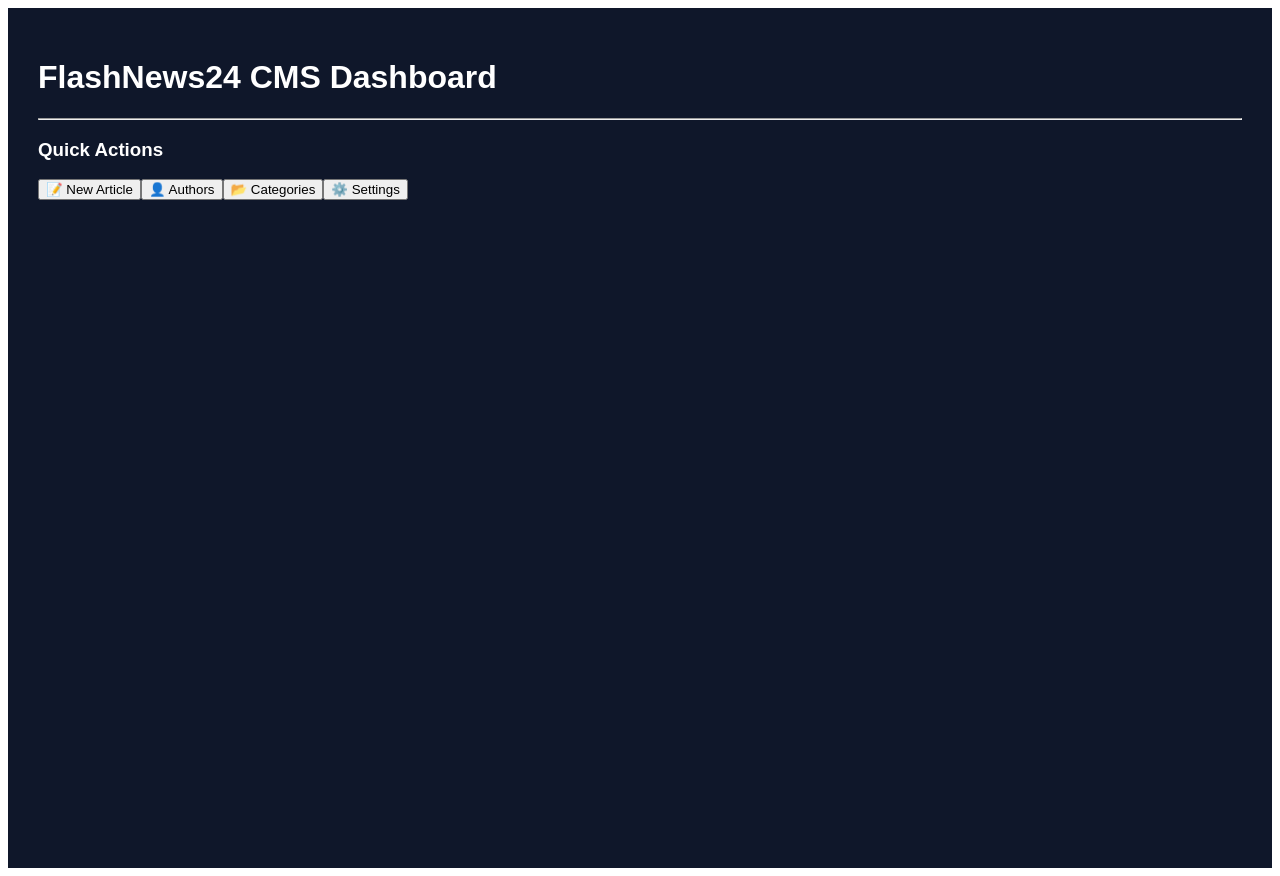
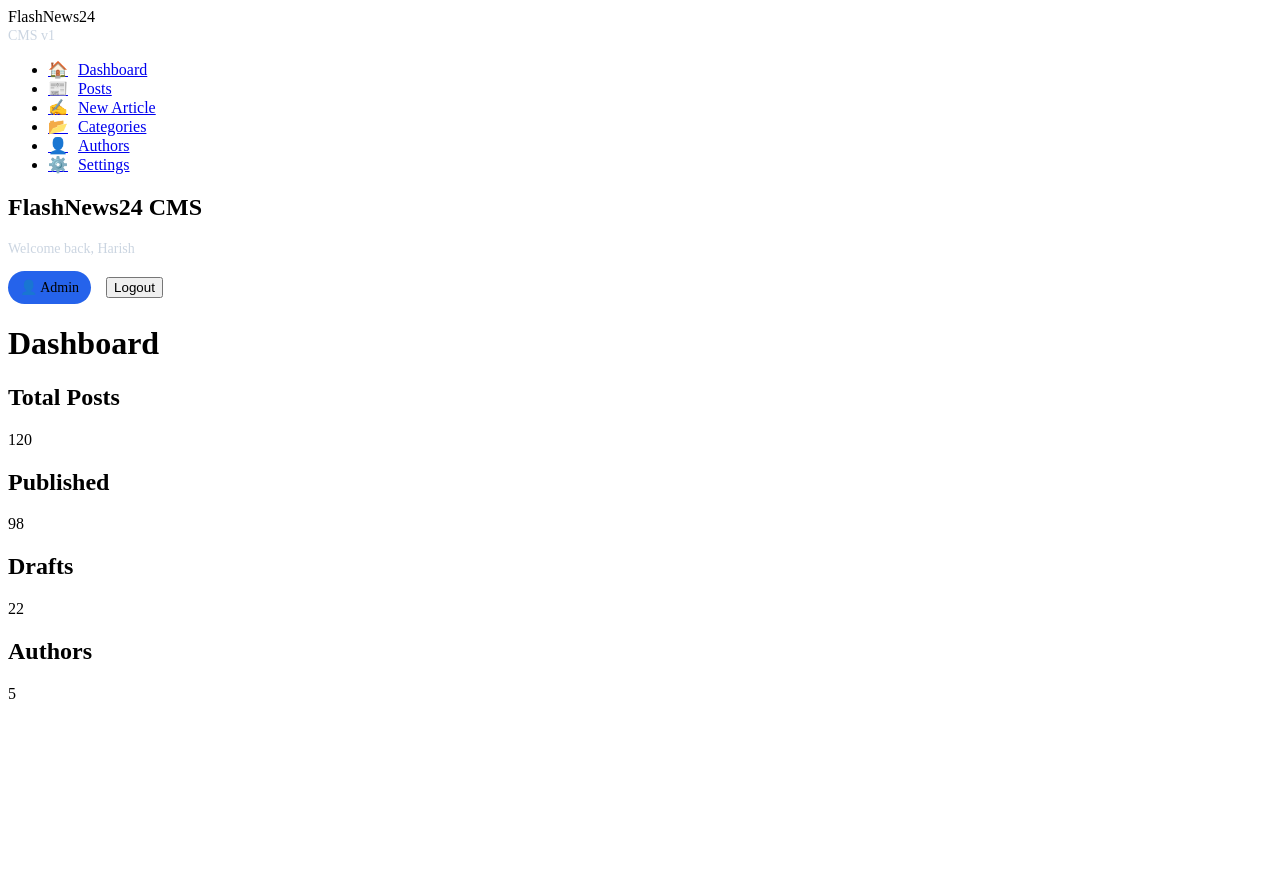
Before and after one commit to Hed3900/flashnews24-cms, a React (Vite) app: page /dashboard in a window 1280 px wide. After the commit the page ends 800 px from the top, so only its background shows below. Built offline with nearby package versions, Linux system fonts and the light colour scheme.

Commit message:
Update Dashboard.jsx

```diff
--- a/src/pages/Dashboard.jsx
+++ b/src/pages/Dashboard.jsx
@@ -1,25 +1,32 @@
+import Layout from "../components/Layout";
+
 function Dashboard() {
   return (
-    <div
-      style={{
-        minHeight: "100vh",
-        background: "#0f172a",
-        color: "#ffffff",
-        padding: "30px",
-        fontFamily: "Arial, sans-serif"
-      }}
-    >
-      <h1>FlashNews24 CMS Dashboard</h1>
+    <Layout>
+      <h1>Dashboard</h1>
 
-      <hr />
+      <div className="card-grid">
+        <div className="card">
+          <h2>Total Posts</h2>
+          <p>120</p>
+        </div>
 
-      <h3>Quick Actions</h3>
+        <div className="card">
+          <h2>Published</h2>
+          <p>98</p>
+        </div>
 
-      <button>📝 New Article</button>
-      <button>👤 Authors</button>
-      <button>📂 Categories</button>
-      <button>⚙️ Settings</button>
-    </div>
+        <div className="card">
+          <h2>Drafts</h2>
+          <p>22</p>
+        </div>
+
+        <div className="card">
+          <h2>Authors</h2>
+          <p>5</p>
+        </div>
+      </div>
+    </Layout>
   );
 }
 
```
